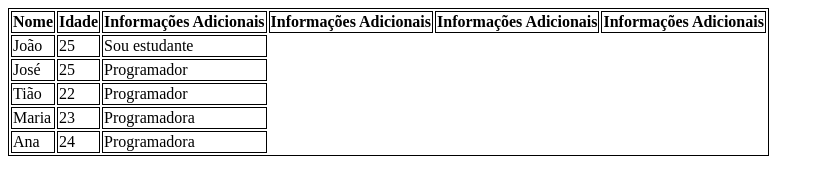
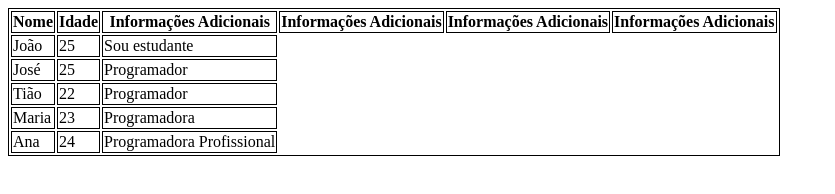
Before and after one commit to jhonatan-martins-pereira/aula-tabela, a plain HTML site: page index.html in a window 1280 px wide. Shown: the whole page, without its empty margins (0-835 px from the left). Drawn offline with Linux system fonts and the light colour scheme.

Commit message:
trocado de Programadora para Programadora Profissional

```diff
--- a/index.html
+++ b/index.html
@@ -48,7 +48,7 @@
             <tr>
                 <td>Ana</td>
                 <td>24</td>
-                <td>Programadora</td>
+                <td>Programadora Profissional</td>
             </tr>
         </tbody>
 
```
